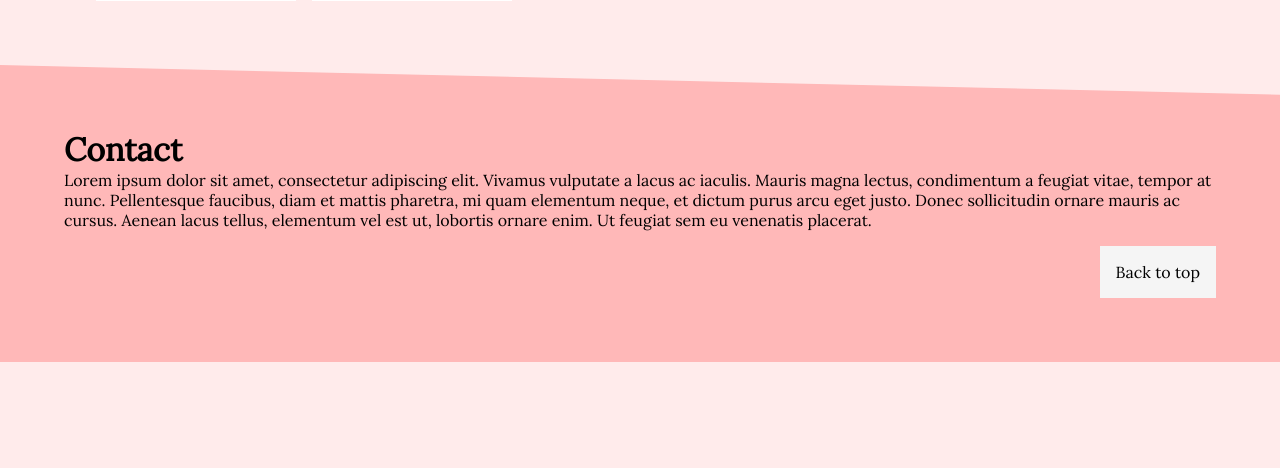
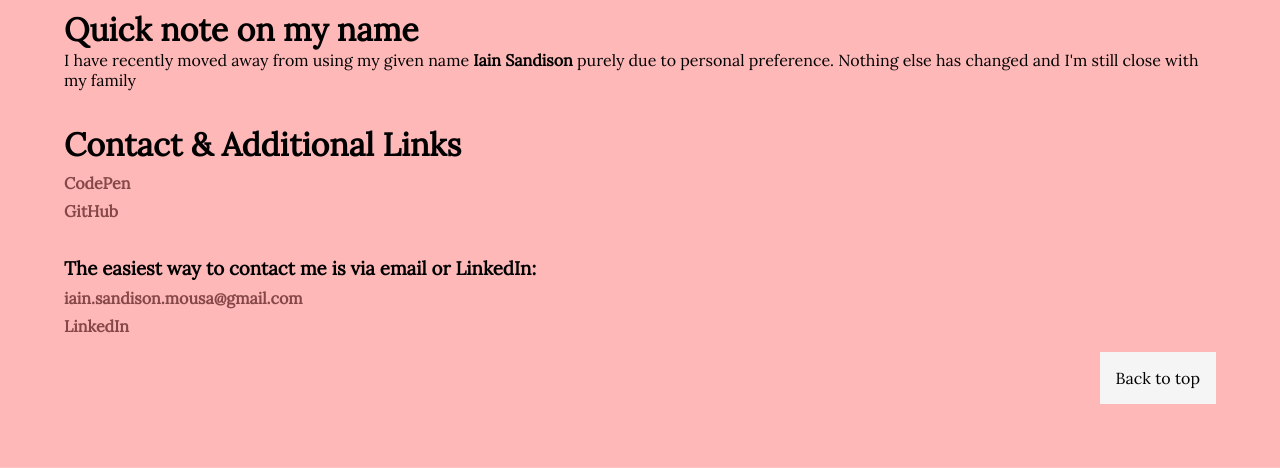
Before and after one commit to greyson-alder/hedgerow, a PHP site: page / in a window 1280 px wide. Shown: the part 1988-2456 px from the top of the page. Before the commit the page ends 2350 px from the top, so only its background shows below. Run offline with PHP 8.4, Linux system fonts and the light colour scheme.

Commit message:
futher tidying, first draft of copy

```diff
--- a/app.js
+++ b/app.js
@@ -10,9 +10,9 @@ function grabImage(index, params) {
 // HEADER SCROLL COLOUR CHANGE
 
 const topHeader = document.getElementById("header");
-const bioBlock = document.getElementById("bio").getBoundingClientRect();
+const bioBlock = document.getElementById("bio");
 
-document.addEventListener("scroll", e => {
+document.addEventListener("scroll", () => {
     const currentPosition = window.scrollY;
     if (currentPosition != 0) {
         topHeader.setAttribute("data--detached", "true");
@@ -21,9 +21,12 @@ document.addEventListener("scroll", e => {
     }
 })
 
+//
+
 document.addEventListener("scroll", () => {
-    if (bioBlock.y < 67 && bioBlock.y + bioBlock.height > 97) {
-      topHeader.style = "background-color: var(--pink-med)"
+  let inner_bioBlock = bioBlock.getBoundingClientRect();
+    if (inner_bioBlock.y < 67 && inner_bioBlock.y + inner_bioBlock.height > 97) {
+      topHeader.style = "background-color: var(--pink-med)";
     } else {
       topHeader.style = "";
     }
@@ -36,8 +39,9 @@ const projectImages = document.getElementsByClassName("projects__item");
 const loadMorePhotos = document.getElementById("load_more");
 const photoContainer = document.getElementById("photos__container");
 const photoModal = document.getElementById("photos__modal");
+const modalInner = document.getElementById("modal__inner");
 
-const initialNumberPhotos = 11;
+const initialNumberPhotos = document.getElementsByClassName("project__image").length;
 let photoIndex = initialNumberPhotos;
 
 // -- MODAL FUNCTIONALITY FOR INITIAL IMAGES
@@ -74,7 +78,7 @@ function createPhotoElement(index) {
 }
 
 function addPhotoRow() {
-  for (let i = 0; i < 100; i++) {
+  for (let i = 0; i < 5; i++) {
     if (photoIndex < imagesJSON["resources"].length) {
       photoContainer.appendChild(createPhotoElement(photoIndex))
       photoIndex += 1;
@@ -97,27 +101,27 @@ function createAndAddModal(imageURL, clickedElement) {
   modalImage.setAttribute("style", `
     background-image: url("` + imageURL + `"), linear-gradient(rgba(255, 255, 255, 0.66), rgba(255, 255, 255, 0.66));
   `)
-  photoModal.appendChild(modalImage);
+  modalInner.appendChild(modalImage);
   const imageSize = modalImage.getBoundingClientRect();
-  console.log(imageSize);
+  // console.log(imageSize);
 
   // scale(`+ clickedElement.width +`
   // transform: translate(`+ (clickedElement.x - clickedElement.width) +`px,` + (clickedElement.y - clickedElement.height/2) +`px));
 
-  const closeModalButton = document.createElement("btn");
-  closeModalButton.innerText = "X";
+  const closeModalButton = document.createElement("button");
+  closeModalButton.innerText = "close";
   closeModalButton.className = "closeModalBtn";
   closeModalButton.addEventListener("click", modalClose);
   photoModal.toggleAttribute("hidden");
 
 
-  photoModal.appendChild(closeModalButton);
+  modalInner.appendChild(closeModalButton);
 
 }
 
 function modalClose() {
-  photoModal.innerHTML = "";
   photoModal.toggleAttribute("hidden");
+  modalInner.innerHTML = "";
 }
 
 photoModal.addEventListener("click", modalClose)
--- a/index.php
+++ b/index.php
@@ -3,7 +3,7 @@
     $img_url = "https://images.unsplash.com/photo-1664513291148-4ff5b1d58566?ixlib=rb-1.2.1&ixid=MnwxMjA3fDB8MHxwaG90by1wYWdlfHx8fGVufDB8fHx";
     $allImages = file_get_contents("image_catalogue.json");
     $images = json_decode($allImages, true)["resources"];
-    $photosNumber = 11;
+    $photosNumber = 9;
 
     // var_dump($images[0]["secure_url"]);
 
@@ -33,7 +33,6 @@
     <meta name="viewport" content="width=device-width, initial-scale=1.0">
     <title>Hedgerow</title>
     <script type="module" src="app.js" defer></script>
-    <script type="module" src="modal.js"></script>
     <link rel="stylesheet" href="style.css">
 
     <link rel="preconnect" href="https://fonts.googleapis.com">
@@ -53,7 +52,7 @@
         <nav class="header__nav">
             <ul class="nav__list">
                 <li class="nav__item"><a href="#bio">Me</a></li>
-                <li class="nav__item"><a href="#projects">Photos</a></li>
+                <li class="nav__item"><a href="#projects">Gallery</a></li>
                 <li class="nav__item"><a href="#contact">Contact</a></li>
             </ul>
         </nav>
@@ -101,21 +100,34 @@
                     <div class="bio__right">
                         <h2>Hello!</h2>
                         <p>
-                            Lorem ipsum dolor sit amet, consectetur adipiscing elit. Vivamus vulputate a lacus ac iaculis. Mauris magna lectus, condimentum a feugiat vitae, tempor at nunc. Pellentesque faucibus, diam et mattis pharetra, mi quam elementum neque, et dictum purus arcu eget justo. Donec sollicitudin ornare mauris ac cursus. Aenean lacus tellus, elementum vel est ut, lobortis ornare enim. Ut feugiat sem eu venenatis placerat. Vestibulum fringilla mauris et tortor euismod tristique. Integer sagittis enim velit, sit amet congue ipsum consequat sit amet. Integer quis cursus arcu.
+                            Welcome to my site Hedgerow. My name is Greyson Alder and I built this site, as a home for my photography, using PHP and JavaScript. Below is an interactive gallery should you wish to see any images in full resolution.
                         </p>
+                        <h3>Proficiencies:</h3>
+                        <ul>
+                            <li>HTML, CSS & JavaScript</li>
+                            <li>React & NextJS</li>
+                            <li>PHP</li>
+                            <li>Java, Spring (Boot)</li>
+                            <li>SQL, postgreSQL</li>
+                            <li>C# (from experience with the Godot & Unity game engines)</li>
+                            <li>Pokémon</li>
+                            <li>Hugs</li>
+                        </ul>
                     </div>
                 </article>
             </div>
         </section>
 
+
+        <!-- bug: clicking the outer bounds of the images doesn't grab the image-->
         <section id="projects">
             <article class="projects__content content">
                 <div class="projects__photos">
                     <div class="projects__info">
-                        <h2>Photos</h2>
-                        <p>
+                        <h2>Gallery</h2>
+                        <!-- <p>
                             Lorem ipsum dolor sit amet, consectetur adipiscing elit. Vivamus vulputate a lacus ac iaculis. Mauris magna lectus, condimentum a feugiat vitae, tempor at nunc.
-                        </p>
+                        </p> -->
                     </div>
                     <div id="photos__container">
                         <?php
@@ -139,10 +151,22 @@
         <section id="contact">
             <div class="diagonal">
                 <div class="contact__content content">
-                    <h2>Contact</h2>
-                    <p>
-                        Lorem ipsum dolor sit amet, consectetur adipiscing elit. Vivamus vulputate a lacus ac iaculis. Mauris magna lectus, condimentum a feugiat vitae, tempor at nunc. Pellentesque faucibus, diam et mattis pharetra, mi quam elementum neque, et dictum purus arcu eget justo. Donec sollicitudin ornare mauris ac cursus. Aenean lacus tellus, elementum vel est ut, lobortis ornare enim. Ut feugiat sem eu venenatis placerat.
-                    </p>
+                    <h2>Why <i>"Hedgerow"?</i></h2>
+                    <p>Having grown up in the Highlands in Scotland surrounded by environmental initiatives like the Cairngorn National Park Junior Ranger program and EcoSchools, the natural environment is at the core of everything I do. Did you know that the vast majority of British birds find their home in hedgerows about the country and yet, largely due to the industrialisation of farming across the last century, we are rapidly losing our hedges?</p>
+                    <h2 class="margin-top">Quick note on my name</h2>
+                    <p>I have recently moved away from using my given name <b>Iain Sandison</b> purely due to personal preference. Nothing else has changed and I'm still close with my family</p>
+                    <h2 class="margin-top">Contact & Additional Links</h2>
+                    <ul class="contact__otherProjects">
+                        <li class="externalLink"><a href="https://codepen.io/iain-sandison">CodePen</a></li>
+                        <li class="externalLink"><a href="https://github.com/greyson-alder">GitHub</a></li>
+                    </ul>
+                    <h3 class="margin-top">
+                        The easiest way to contact me is via email or LinkedIn:
+                    </h3>
+                    <ul class="contact__links">
+                        <li class="contact__email externalLink"><a href="mailto:iain.sandison.mousa@gmail.com">iain.sandison.mousa@gmail.com</a></li>
+                        <li class="contact__linkedIn externalLink"><a href="https://www.linkedin.com/in/iain-sandison/">LinkedIn</a></li>
+                    </ul>
                     <a href="#" class="bottom__toTop">Back to top</a>
                 </div>
             </div>
@@ -152,6 +176,9 @@
 
 
     <section id="photos__modal" hidden>
+        <div id="modal__inner">
+
+        </div>
         <!-- <img class="modal__image" src="https://res.cloudinary.com/dvbiqses3/image/upload//v1667249092/IMG_20181126_120354_381_dtv0mb.jpg"/> -->
     </section>
 </body>
--- a/style.css
+++ b/style.css
@@ -7,6 +7,7 @@
     --pink-med: hsl(0, 100%, 92%);
     --pink-dark: hsl(0, 100%, 88%);
     --pink-darkest: hsl(0, 100%, 86%);
+    --pink-header: hsl(0, 30%, 40%);
     --steel-teal: #6B7F82;
     --dark-teal: #536265;
     --indigo: #3F0FB7;
@@ -66,7 +67,7 @@ body {
 
 .contentGrid {
     display: grid;
-    grid-template-rows: calc(100vh - var(--diagonal)) var(--diagonal) auto var(--diagonal) minmax(100vh, auto) var(--diagonal) 1fr;
+    grid-template-rows: calc(100vh - var(--diagonal)) var(--diagonal) auto var(--diagonal) auto var(--diagonal) 1fr;
     grid-template-columns: 1fr;
 }
 
@@ -294,7 +295,8 @@ body {
 }
 
 #photos__container {
-    display: flex;
+    display: grid;
+    grid-template-columns: repeat( auto-fit, minmax(200px, 1fr) );
     flex-wrap: wrap;
     gap: 1rem;
     justify-content: left;
@@ -309,6 +311,7 @@ body {
     overflow: hidden;
     border: 4px white solid;
     padding: 8px;
+    justify-self: center;
 }
 
 .project__image {
@@ -365,6 +368,10 @@ body {
     width: 100%;
 }
 
+.contact__content ul {
+    list-style: none;
+}
+
 .bottom__toTop {
     padding: 1rem;
     margin-top: 1rem;
@@ -397,10 +404,33 @@ body {
     transition: 1s;
 }
 
+#modal__inner {
+    max-height: 80vh;
+    height: 100%;
+    /* position: relative; */
+    display: flex;
+    justify-content: flex-start;
+}
+
 .closeModalBtn {
     height: 40px;
     width: 40px;
     color: black;
-    position: relative;
-    top: 0;
+    /* position: fixed; */
+    background-color: rgba(255,255,255,0.5);
+    border: 2px solid grey;
+    margin: 1rem;
 }
+
+.externalLink a {
+    color: var(--pink-header);
+    font-weight: bold;
+}
+
+.margin-top {
+    margin-top: 3%;
+}
+
+.externalLink {
+    margin-top: 0.5rem;
+}
```
Also changed, not shown: 1 other file.
